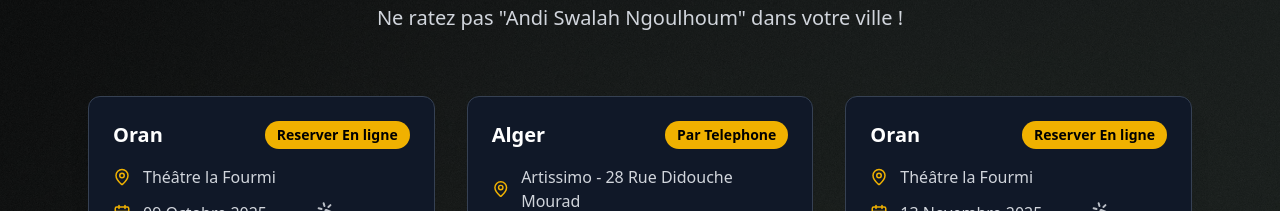
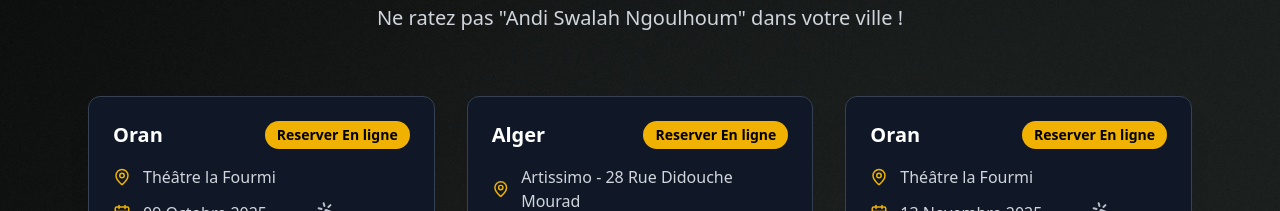
Before and after one commit to kessas-youssef/djawedTourabi, a React (Vite) app: page / in a window 1280 px wide. Shown: the part 1760-1971 px from the top of the page. Built offline with nearby package versions, Linux system fonts and the light colour scheme.

Commit message:
Added artissimo link of reservation

```diff
--- a/src/App.jsx
+++ b/src/App.jsx
@@ -24,7 +24,8 @@ const App = () => {
       city: "Alger",
       date: "25 Octobre 2025",
       time: "18h00",
-      phone: "0770 49 28 41"
+      phone: "0770 49 28 41",
+      reservationLink: "https://event.dz-ticket.com/djawed-tourabi"
     },
     {
       id: 3,
```
